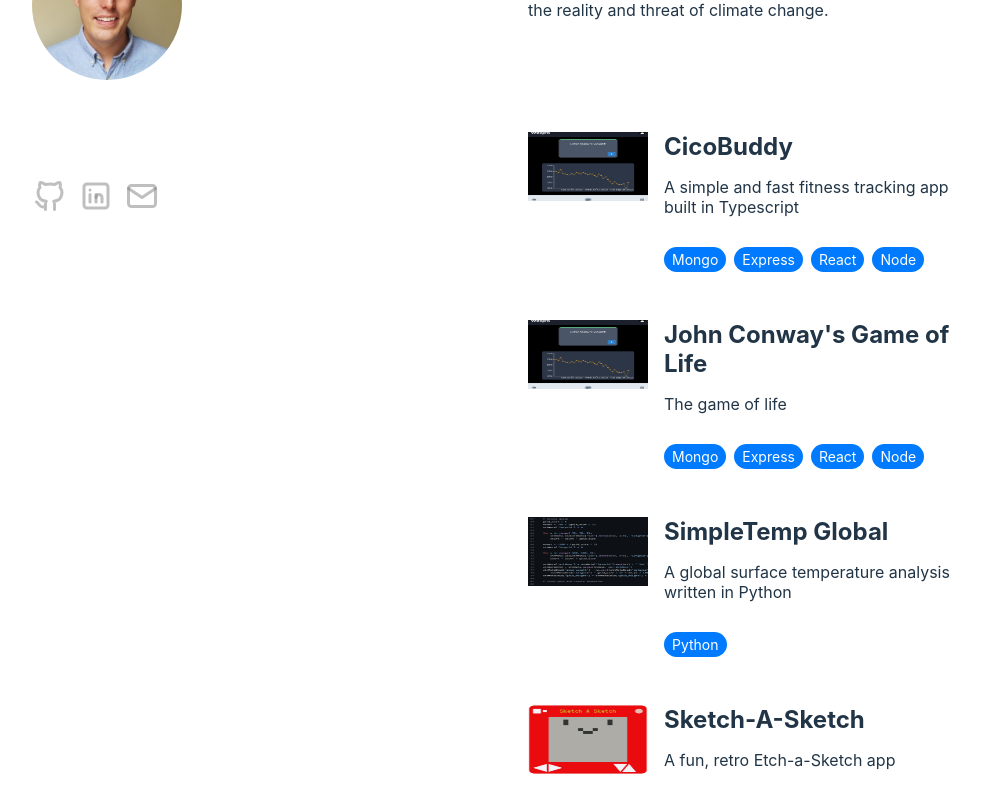
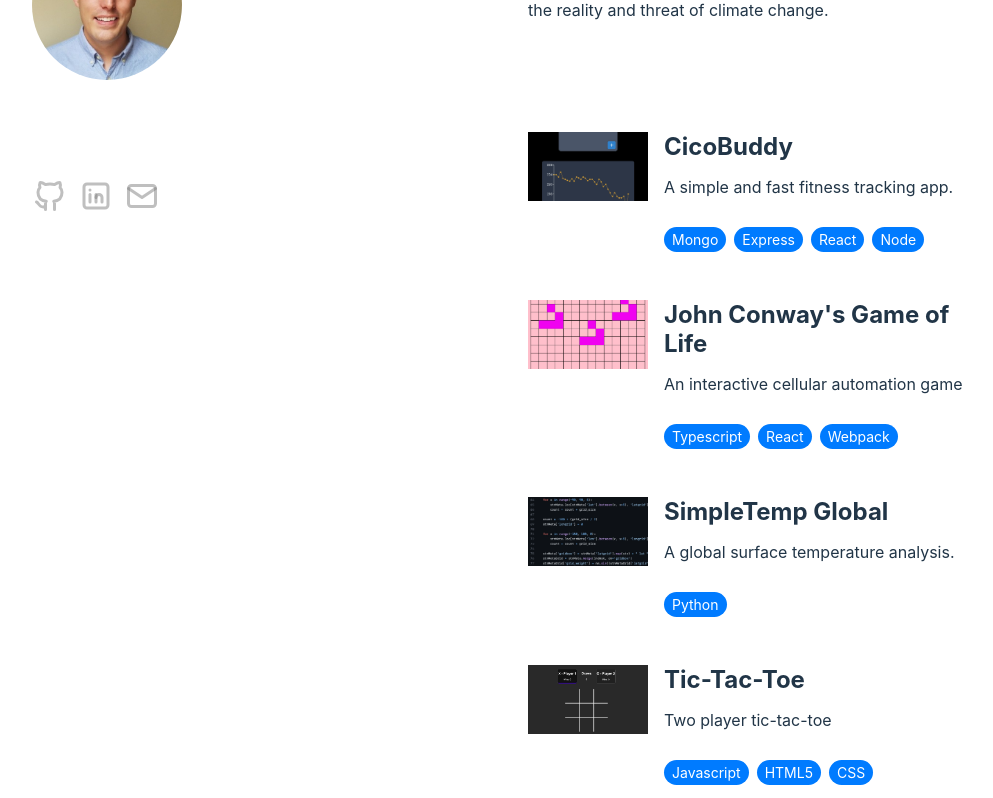
Before and after one commit to aljones1816/aljones1816.github.io, a React (Vite) app: page / in a window 1280 px wide. Shown: the part 420-1218 px from the top of the page, without its empty margins (128-1121 px from the left). Built offline with nearby package versions, Linux system fonts and the light colour scheme.

Commit message:
add more projects

```diff
--- a/src/assets/projects.ts
+++ b/src/assets/projects.ts
@@ -1,12 +1,14 @@
 import cicoBuddyThumb from "./cico-buddy.jpg";
 import etchASketch from "./etch-a-sketch.jpg";
 import simpleTemp from "./simple-temp.jpg";
+import gameOfLife from "./game-of-life.jpg";
+import ticTacToe from "./tictactoe.jpg";
 
 const projects = [
   {
     id: 1,
     title: "CicoBuddy",
-    description: "A simple and fast fitness tracking app built in Typescript",
+    description: "A simple and fast fitness tracking app.",
     imageUrl: cicoBuddyThumb,
     repoUrl: "https://github.com/aljones1816/cico-buddy/",
     liveUrl: "https://www.cico-buddy.com",
@@ -15,23 +17,32 @@ const projects = [
   {
     id: 2,
     title: "John Conway's Game of Life",
-    description: "The game of life",
-    imageUrl: cicoBuddyThumb,
-    repoUrl: "https://github.com/aljones1816/cico-buddy/",
-    liveUrl: "https://www.cico-buddy.com",
-    techStack: ["Mongo", "Express", "React", "Node"],
+    description: "An interactive cellular automation game",
+    imageUrl: gameOfLife,
+    repoUrl: "",
+    liveUrl: "https://github.com/joshua-a-jones/game-of-life",
+    techStack: ["Typescript", "React", "Webpack"],
   },
   {
-    id: 4,
+    id: 3,
     title: "SimpleTemp Global",
-    description: "A global surface temperature analysis written in Python",
+    description: "A global surface temperature analysis.",
     imageUrl: simpleTemp,
     repoUrl: "https://github.com/aljones1816/GHCNV4_Analysis/",
     liveUrl: "https://github.com/aljones1816/GHCNV4_Analysis/",
     techStack: ["Python"],
   },
   {
-    id: 3,
+    id: 4,
+    title: "Tic-Tac-Toe",
+    description: "Two player tic-tac-toe",
+    imageUrl: ticTacToe,
+    repoUrl: "https://github.com/aljones1816/tic-tac-toe/tree/main",
+    liveUrl: "https://alanjones.dev/tic-tac-toe/",
+    techStack: ["Javascript", "HTML5", "CSS"],
+  },
+  {
+    id: 5,
     title: "Sketch-A-Sketch",
     description: "A fun, retro Etch-a-Sketch app",
     imageUrl: etchASketch,
--- a/src/styles/App.css
+++ b/src/styles/App.css
@@ -79,6 +79,7 @@ body {
 .project-image {
   width: 120px;
   height: 69px;
+  object-fit: cover;
 }
 
 .project-card {
```
Also changed, not shown: src/assets/game-of-life.jpg (added), src/assets/tictactoe.jpg (added).
